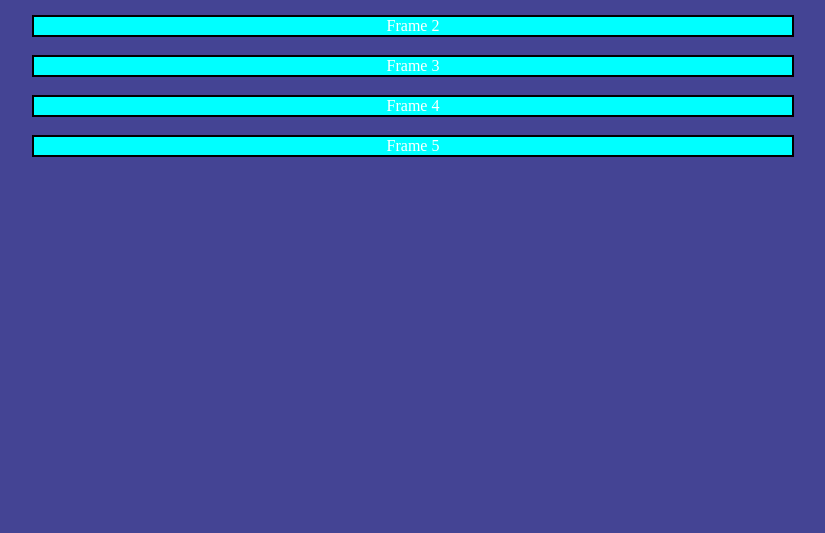
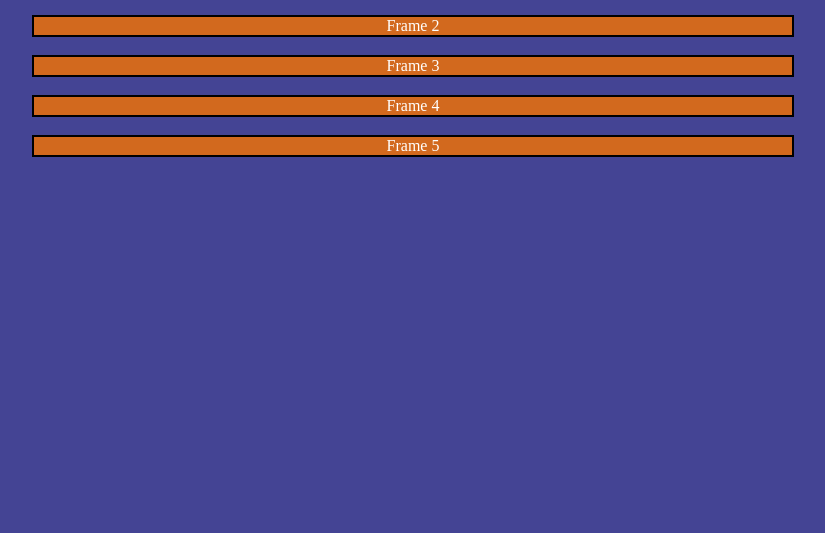
Before and after one commit to RorisangManamela/VioProject3, a plain HTML site: page index.html in a window 1280 px wide. Shown: the part 267-800 px from the top of the page, without its empty margins (227-1052 px from the left). Drawn offline with Linux system fonts and the light colour scheme.

Commit message:
Update style.css

```diff
--- a/style.css
+++ b/style.css
@@ -5,7 +5,7 @@ body{
 }
 
 .panel{
-    background-color: aqua;
+    background-color:chocolate;
     width: 60%;
     margin-left: auto;
     margin-right: auto;
```
